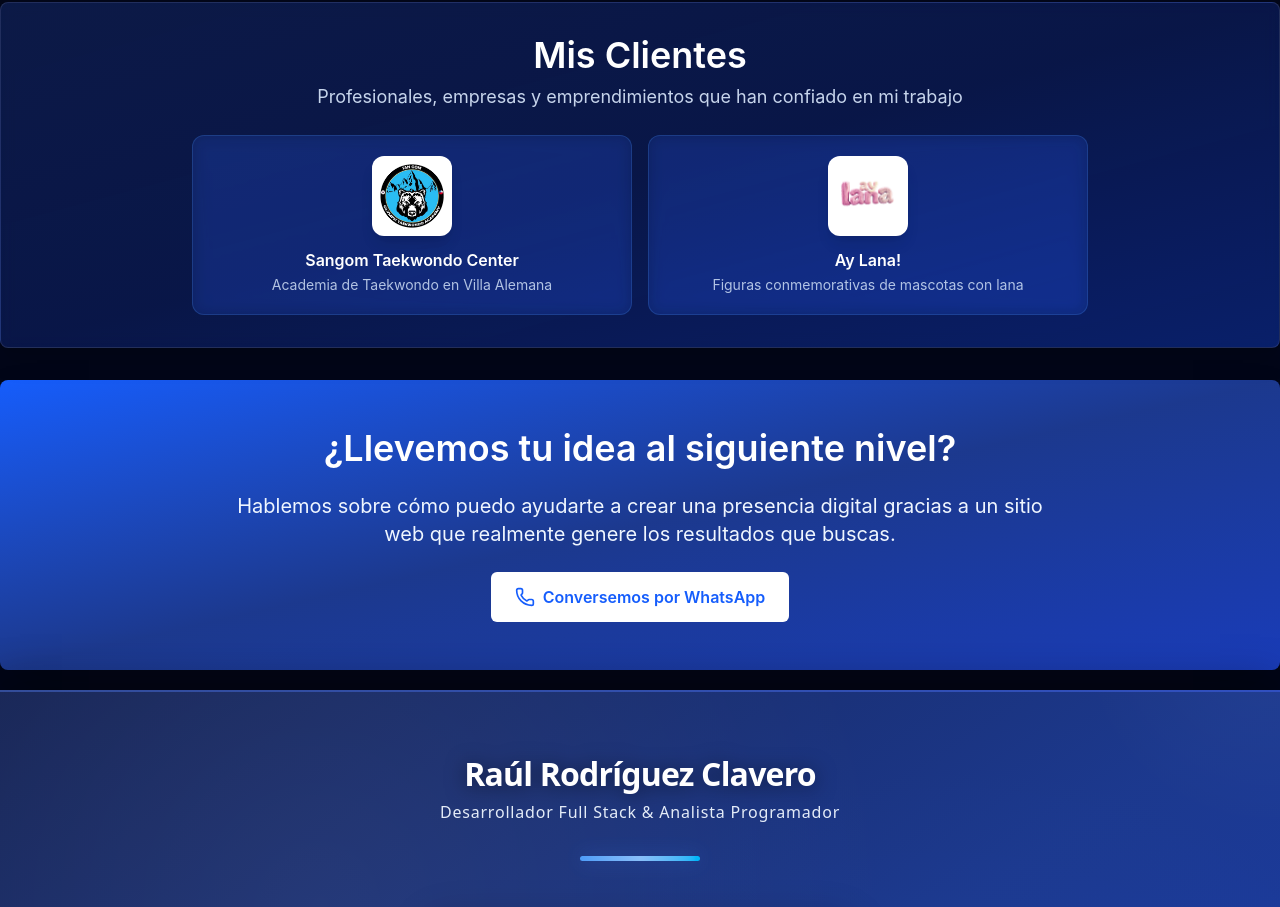
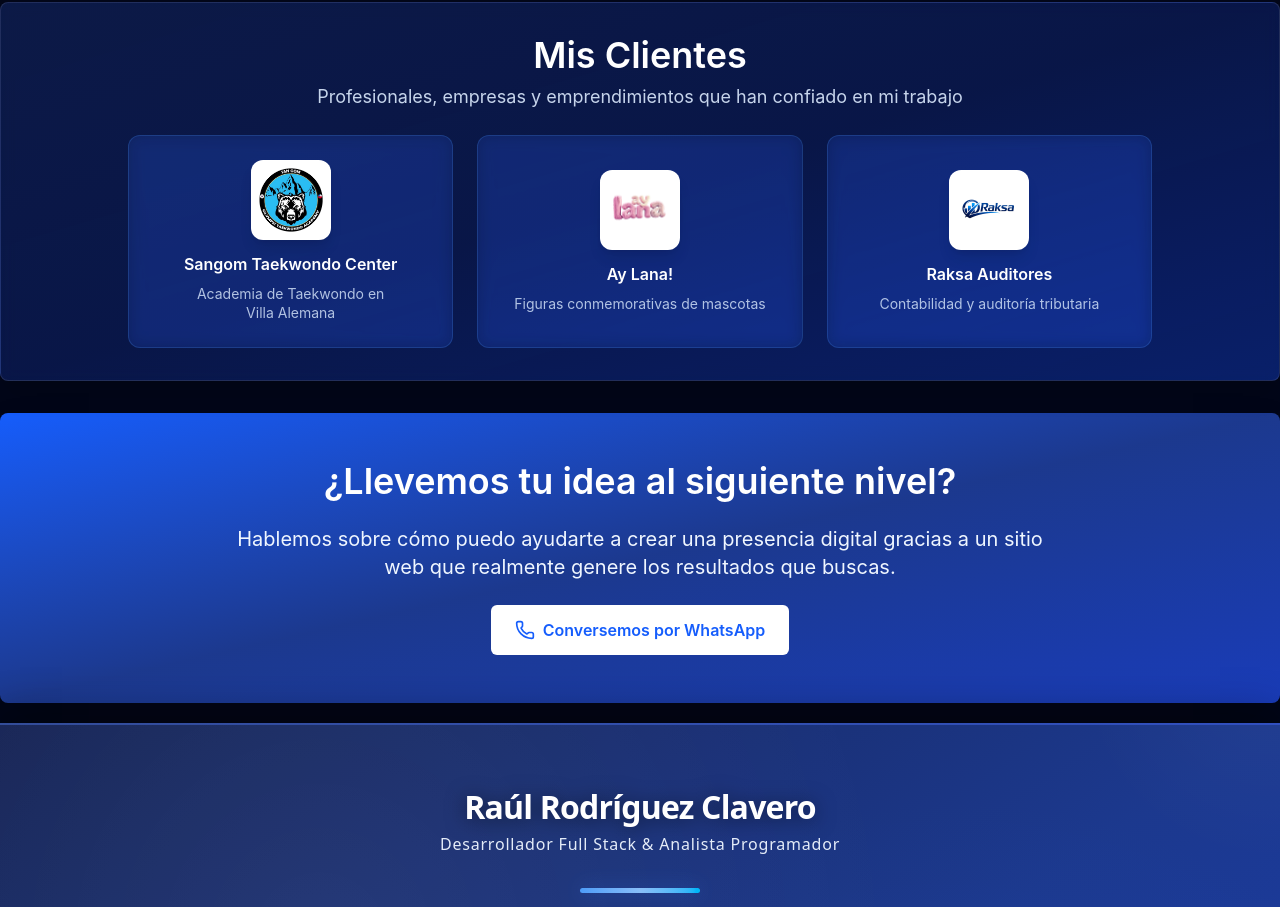
Before and after one commit to RaulWeirdStackDev/raulrodriguezsolucionesNext, a Next.js app: page / in a window 1280 px wide. Shown: the part 2111-3018 px from the top of the page. Built offline with nearby package versions, Linux system fonts and the light colour scheme.

Commit message:
añadir Raksa a clientes en inicio

```diff
--- a/src/app/page.tsx
+++ b/src/app/page.tsx
@@ -23,11 +23,11 @@ export default function Home() {
         <div className="w-full max-w-7xl px-4 sm:px-6 lg:px-8 bg-gradient-to-br from-blue-900/40 via-blue-800/30 to-blue-700/40 backdrop-blur-sm border border-white/10 py-12 rounded-lg my-8 shadow-xl">
           <div className="flex flex-wrap items-center min-h-[75vh]">
             <div className="w-full lg:w-7/12 mb-8 lg:mb-0 text-center lg:text-left">
-              <h1 className="text-4xl md:text-5xl font-bold mb-4 text-white">
+              <h1 className="text-4xl md:text-5xl font-bold mb-4 text-white text-balance">
                 Convierto tus ideas en{" "}
                 <span className="text-blue-400">experiencias web</span> innovadoras y efectivas.
               </h1>
-              <p className="text-lg md:text-xl mb-6 text-blue-100/90">
+              <p className="text-lg md:text-xl mb-6 text-blue-100/90 text-pretty">
                 Desarrollador Full Stack especializado en crear sitios web
                 accesibles y funcionales que realmente generen resultados para tu
                 emprendimiento, empresa o ejercicio profesional.
@@ -93,7 +93,7 @@ export default function Home() {
               <div key={i} className="h-full text-center bg-gradient-to-br from-blue-900/30 to-blue-800/20 backdrop-blur-sm border border-blue-400/20 rounded-lg shadow-lg transition-all duration-300 hover:-translate-y-2 hover:shadow-[0_8px_30px_rgba(59,130,246,0.3)] hover:bg-blue-900/40 hover:border-blue-400/40 p-6">
                 <div className="mb-3">{item.icon}</div>
                 <h4 className="text-xl font-semibold mb-2 text-white">{item.title}</h4>
-                <p className="text-blue-100/80">{item.text}</p>
+                <p className="text-blue-100/80 text-pretty">{item.text}</p>
               </div>
             ))}
           </div>
@@ -107,15 +107,15 @@ export default function Home() {
           <div className="grid grid-cols-1 md:grid-cols-3 gap-6 justify-items-center">
             <div className="text-center transition-transform duration-300 hover:-translate-y-1">
               <MessageCircle size={40} className="text-blue-400 mb-3 mx-auto" />
-              <p className="text-blue-100/90">Herramienta de comunicación aumentativa para personas no verbales utilizando tecnologías de síntesis de voz</p>
+              <p className="text-blue-100/90 text-pretty">Herramienta de comunicación aumentativa para personas no verbales utilizando tecnologías de síntesis de voz</p>
             </div>
             <div className="text-center transition-transform duration-300 hover:-translate-y-1">
               <Brain size={40} className="text-blue-400 mb-3 mx-auto" />
-              <p className="text-blue-100/90">Aplicaciones educativas con inteligencia artificial y gamificación para diferentes asignaturas y niveles</p>
+              <p className="text-blue-100/90 text-pretty">Aplicaciones educativas con inteligencia artificial y gamificación para diferentes asignaturas y niveles</p>
             </div>
             <div className="text-center transition-transform duration-300 hover:-translate-y-1">
               <Layers size={40} className="text-blue-400 mb-3 mx-auto" />
-              <p className="text-blue-100/90">Plataformas fullstack con funcionalidades avanzadas como autentificación de usuarios y gestión de contenidos</p>
+              <p className="text-blue-100/90 text-pretty">Plataformas fullstack con funcionalidades avanzadas como autentificación de usuarios y gestión de contenidos</p>
             </div>
           </div>
           <div className="mt-8 text-center">
@@ -133,19 +133,19 @@ export default function Home() {
         <div className="w-full max-w-7xl px-4 sm:px-6 lg:px-8 bg-gradient-to-br from-blue-900/40 via-blue-800/30 to-blue-700/40 backdrop-blur-sm border border-white/10 py-8 rounded-lg mb-8 shadow-xl">
           <div className="w-full lg:w-8/12 mx-auto text-center mb-6">
             <h2 className="text-3xl md:text-4xl font-semibold mb-2 text-white">Mis Clientes</h2>
-            <p className="text-lg text-blue-100/90 mb-0">
+            <p className="text-lg text-blue-100/90 mb-0 text-balance">
               Profesionales, empresas y emprendimientos que han confiado en mi trabajo
             </p>
           </div>
 
-          <div className="grid grid-cols-1 sm:grid-cols-2 lg:grid-cols-2 gap-4 justify-items-center items-stretch max-w-4xl mx-auto">
+           <div className="grid grid-cols-1 sm:grid-cols-2 lg:grid-cols-3 gap-6 justify-items-center items-stretch max-w-5xl mx-auto">
             <div className="h-full w-full">
               <a
                 href="https://sangomtaekwondo.cl"
                 target="_blank"
                 rel="noopener noreferrer"
                 className="
-                  flex flex-col items-center text-center p-4 h-full min-h-[180px] justify-center
+                  flex flex-col items-center text-center p-6 h-full min-h-[180px] justify-center
                   bg-blue-900/30 backdrop-blur-sm border border-blue-400/20 rounded-xl
                   transition-all duration-300
                   hover:-translate-y-1 hover:shadow-[0_8px_30px_rgba(59,130,246,0.3)]
@@ -162,10 +162,10 @@ export default function Home() {
                     className="max-w-full max-h-full object-contain transition-transform duration-300 hover:scale-105"
                   />
                 </div>
-                <h5 className="text-base font-semibold mb-1 text-white transition-colors duration-300 hover:text-blue-300">
+                <h5 className="text-base font-semibold mb-2 text-white transition-colors duration-300 hover:text-blue-300 text-balance">
                   Sangom Taekwondo Center
                 </h5>
-                <p className="text-sm text-blue-100/80 mb-0 leading-tight">
+                <p className="text-sm text-blue-100/80 mb-0 leading-snug text-pretty">
                   Academia de Taekwondo en Villa Alemana
                 </p>
               </a>
@@ -177,7 +177,7 @@ export default function Home() {
                 target="_blank"
                 rel="noopener noreferrer"
                 className="
-                  flex flex-col items-center text-center p-4 h-full min-h-[180px] justify-center
+                  flex flex-col items-center text-center p-6 h-full min-h-[180px] justify-center
                   bg-blue-900/30 backdrop-blur-sm border border-blue-400/20 rounded-xl
                   transition-all duration-300
                   hover:-translate-y-1 hover:shadow-[0_8px_30px_rgba(59,130,246,0.3)]
@@ -194,11 +194,42 @@ export default function Home() {
                     className="max-w-full max-h-full object-contain transition-transform duration-300 hover:scale-105"
                   />
                 </div>
-                <h5 className="text-base font-semibold mb-1 text-white transition-colors duration-300 hover:text-blue-300">
+                <h5 className="text-base font-semibold mb-2 text-white transition-colors duration-300 hover:text-blue-300 text-balance">
                   Ay Lana!
                 </h5>
-                <p className="text-sm text-blue-100/80 mb-0 leading-tight">
-                  Figuras conmemorativas de mascotas con lana
+                <p className="text-sm text-blue-100/80 mb-0 leading-snug text-pretty">
+                  Figuras conmemorativas de mascotas
+                </p>
+              </a>
+            </div>
+            <div className="h-full w-full">
+              <a
+                href="https://raksa.cl/"
+                target="_blank"
+                rel="noopener noreferrer"
+                className="
+                  flex flex-col items-center text-center p-6 h-full min-h-[180px] justify-center
+                  bg-blue-900/30 backdrop-blur-sm border border-blue-400/20 rounded-xl
+                  transition-all duration-300
+                  hover:-translate-y-1 hover:shadow-[0_8px_30px_rgba(59,130,246,0.3)]
+                  hover:bg-blue-900/40 hover:border-blue-400/50
+                  no-underline hover:no-underline
+                "
+              >
+                <div className="w-20 h-20 bg-white rounded-xl flex items-center justify-center p-2 mb-3 shadow-lg">
+                  <Image
+                    src="/raksaLogo.png"
+                    alt="Raksa Auditores"
+                    width={80}
+                    height={80}
+                    className="max-w-full max-h-full object-contain transition-transform duration-300 hover:scale-105"
+                  />
+                </div>
+                <h5 className="text-base font-semibold mb-2 text-white transition-colors duration-300 hover:text-blue-300 text-balance">
+                  Raksa Auditores
+                </h5>
+                <p className="text-sm text-blue-100/80 mb-0 leading-snug text-pretty">
+                  Contabilidad y auditoría tributaria
                 </p>
               </a>
             </div>
@@ -208,8 +239,8 @@ export default function Home() {
         {/* Final CTA */}
         <div className="w-full max-w-7xl px-4 sm:px-6 lg:px-8 bg-gradient-to-br from-blue-600 via-blue-900 to-blue-800 text-white py-12 rounded-lg text-center mb-5 shadow-2xl">
           <div className="w-full lg:w-8/12 mx-auto">
-            <h2 className="text-3xl md:text-4xl font-semibold mb-6 text-white">¿Llevemos tu idea al siguiente nivel?</h2>
-            <p className="text-lg md:text-xl mb-6 text-blue-50">
+            <h2 className="text-3xl md:text-4xl font-semibold mb-6 text-white text-balance">¿Llevemos tu idea al siguiente nivel?</h2>
+            <p className="text-lg md:text-xl mb-6 text-blue-50 text-pretty">
               Hablemos sobre cómo puedo ayudarte a crear una presencia digital gracias a un sitio web
               que realmente genere los resultados que buscas.
             </p>
```
Also changed, not shown: public/raksaLogo.png (added).
